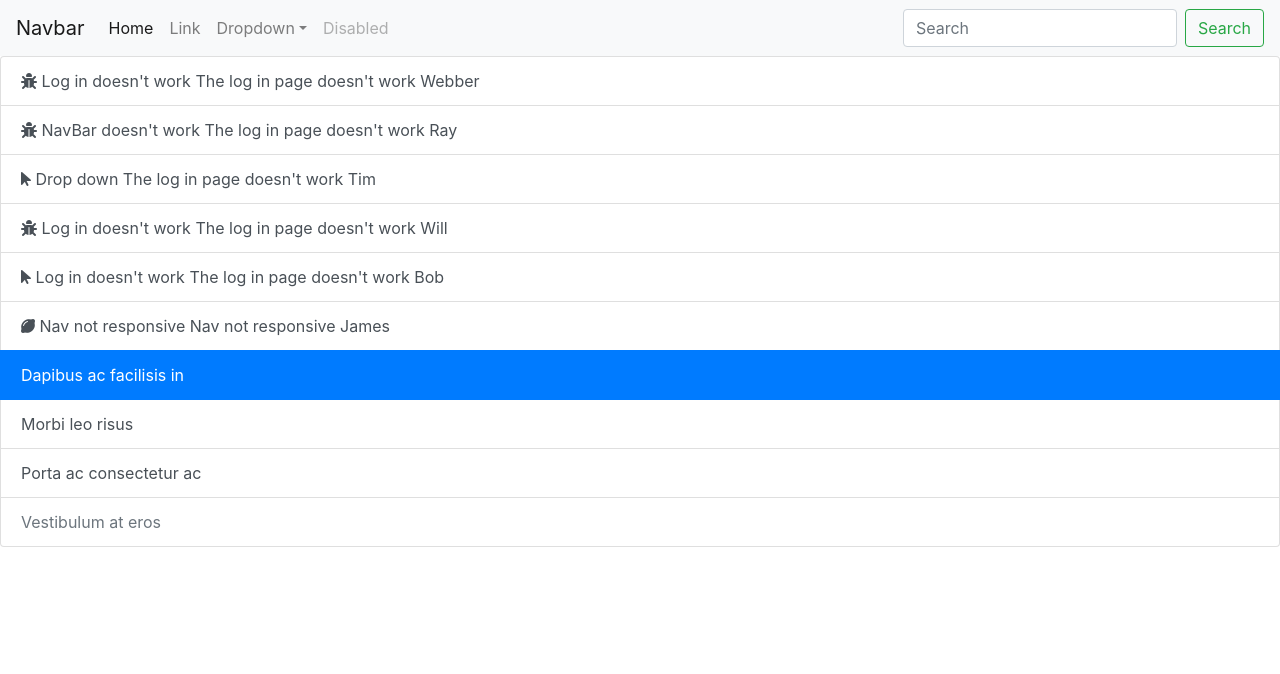
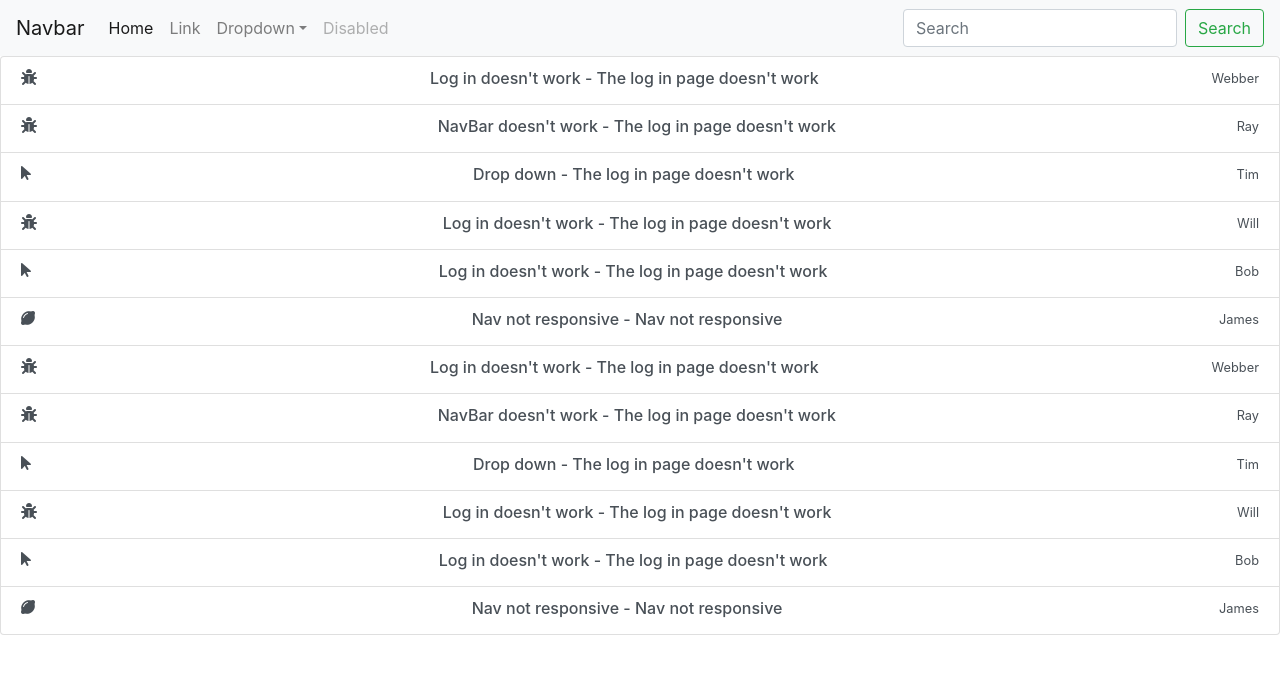
Before and after one commit to Ray2126/bug-tracker-ui-old, a React (Create React App) app: page / in a window 1280 px wide. Shown: the top 674 px of the page. Built offline with nearby package versions, Linux system fonts and the light colour scheme.

Commit message:
improved list render markup
improved list render markup and added more dummy data to JSON.

```diff
--- a/src/components/Issues.jsx
+++ b/src/components/Issues.jsx
@@ -18,33 +18,56 @@ const getIcon = type => {
   return "fas fa-" + icon;
 };
 
+const displayLegend = type => {
+  let icon;
+
+  switch (type) {
+    case "bug":
+      icon = "bug";
+      break;
+    case "job":
+      icon = "job";
+      break;
+    case "feature":
+      icon = "feature";
+      break;
+  }
+  return icon;
+};
+
+const onMouseOver = e => {
+  return "bug";
+};
+
 const Issues = () => {
   return (
+    // <div class="list-group">
+    //   {getIssue.map(issue => (
+    //     <a href="#" class="list-group-item list-group-item-action">
+    //       <i class={getIcon(issue.type)}></i> {issue.title} {issue.description}{" "}
+    //       {issue.asignee}
+    //     </a>
+    //   ))}
+    // </div>
+
     <div class="list-group">
       {getIssue.map(issue => (
         <a href="#" class="list-group-item list-group-item-action">
-          <i class={getIcon(issue.type)}></i> {issue.title} {issue.description}{" "}
-          {issue.asignee}
+          <div class="d-flex w-100 justify-content-between">
+            <i
+              class={getIcon(issue.type)}
+              onMouseOver={() => {
+                console.log(displayLegend(issue.type));
+              }}
+            />
+            <h6 class="mb-1">
+              {" "}
+              {issue.title} - {issue.description}
+            </h6>
+            <small>{issue.asignee}</small>
+          </div>
         </a>
       ))}
-
-      <a href="#" class="list-group-item list-group-item-action active">
-        Dapibus ac facilisis in
-      </a>
-      <a href="#" class="list-group-item list-group-item-action">
-        Morbi leo risus
-      </a>
-      <a href="#" class="list-group-item list-group-item-action">
-        Porta ac consectetur ac
-      </a>
-      <a
-        href="#"
-        class="list-group-item list-group-item-action disabled"
-        tabindex="-1"
-        aria-disabled="true"
-      >
-        Vestibulum at eros
-      </a>
     </div>
   );
 };
--- a/src/resources/fakeIssuesServer.json
+++ b/src/resources/fakeIssuesServer.json
@@ -46,5 +46,53 @@
     "date": "29/10/2019",
     "description": "Nav not responsive",
     "type": "job"
+  },
+  {
+    "id": 7,
+    "title": "Log in doesn't work",
+    "asignee": "Webber",
+    "date": "29/10/2019",
+    "description": "The log in page doesn't work",
+    "type": "bug"
+  },
+  {
+    "id": 8,
+    "title": "NavBar doesn't work",
+    "asignee": "Ray",
+    "date": "29/10/2019",
+    "description": "The log in page doesn't work",
+    "type": "bug"
+  },
+  {
+    "id": 9,
+    "title": "Drop down",
+    "asignee": "Tim",
+    "date": "29/10/2019",
+    "description": "The log in page doesn't work",
+    "type": "feature"
+  },
+  {
+    "id": 10,
+    "title": "Log in doesn't work",
+    "asignee": "Will",
+    "date": "29/10/2019",
+    "description": "The log in page doesn't work",
+    "type": "bug"
+  },
+  {
+    "id": 11,
+    "title": "Log in doesn't work",
+    "asignee": "Bob",
+    "date": "29/10/2019",
+    "description": "The log in page doesn't work",
+    "type": "feature"
+  },
+  {
+    "id": 12,
+    "title": "Nav not responsive",
+    "asignee": "James",
+    "date": "29/10/2019",
+    "description": "Nav not responsive",
+    "type": "job"
   }
 ]
```
